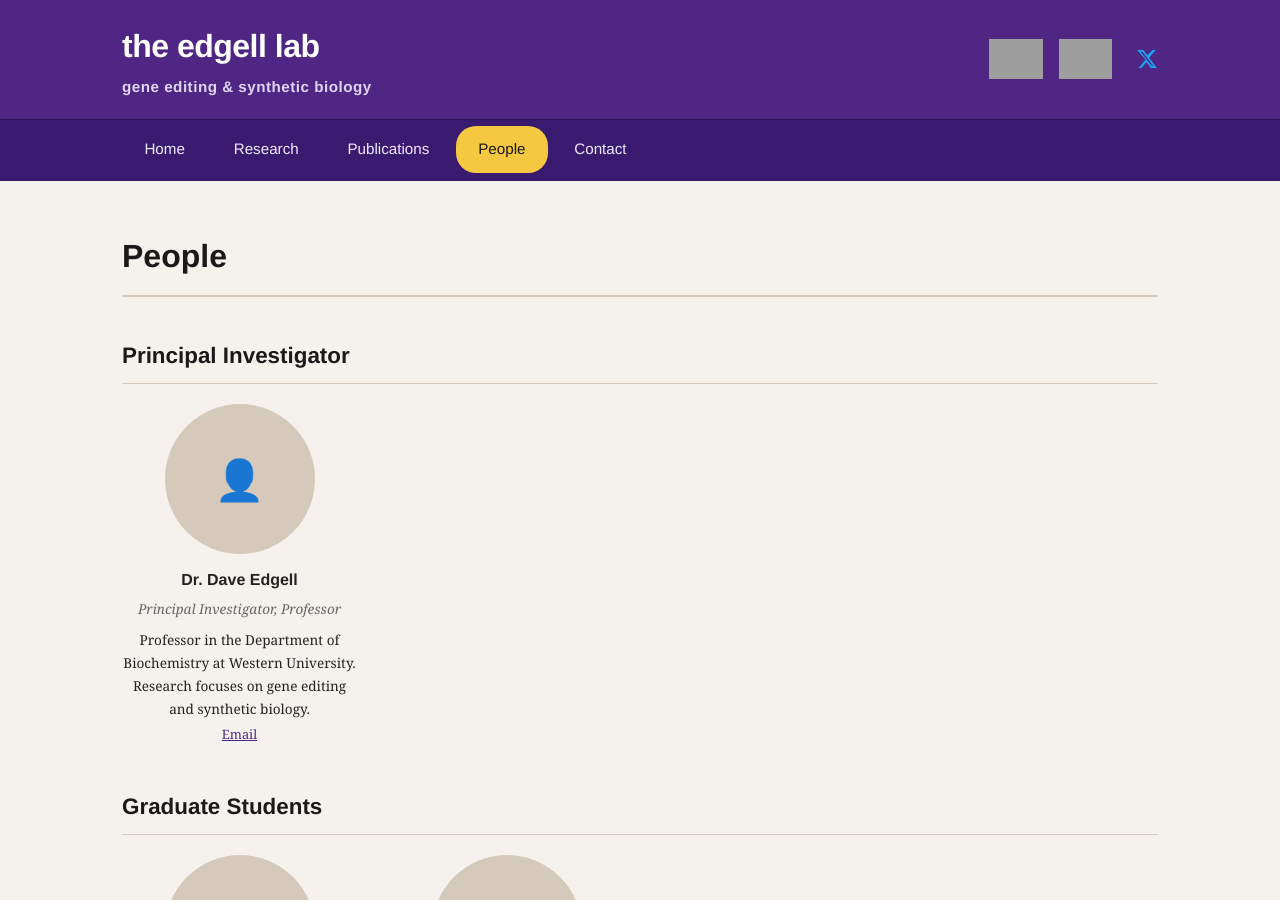
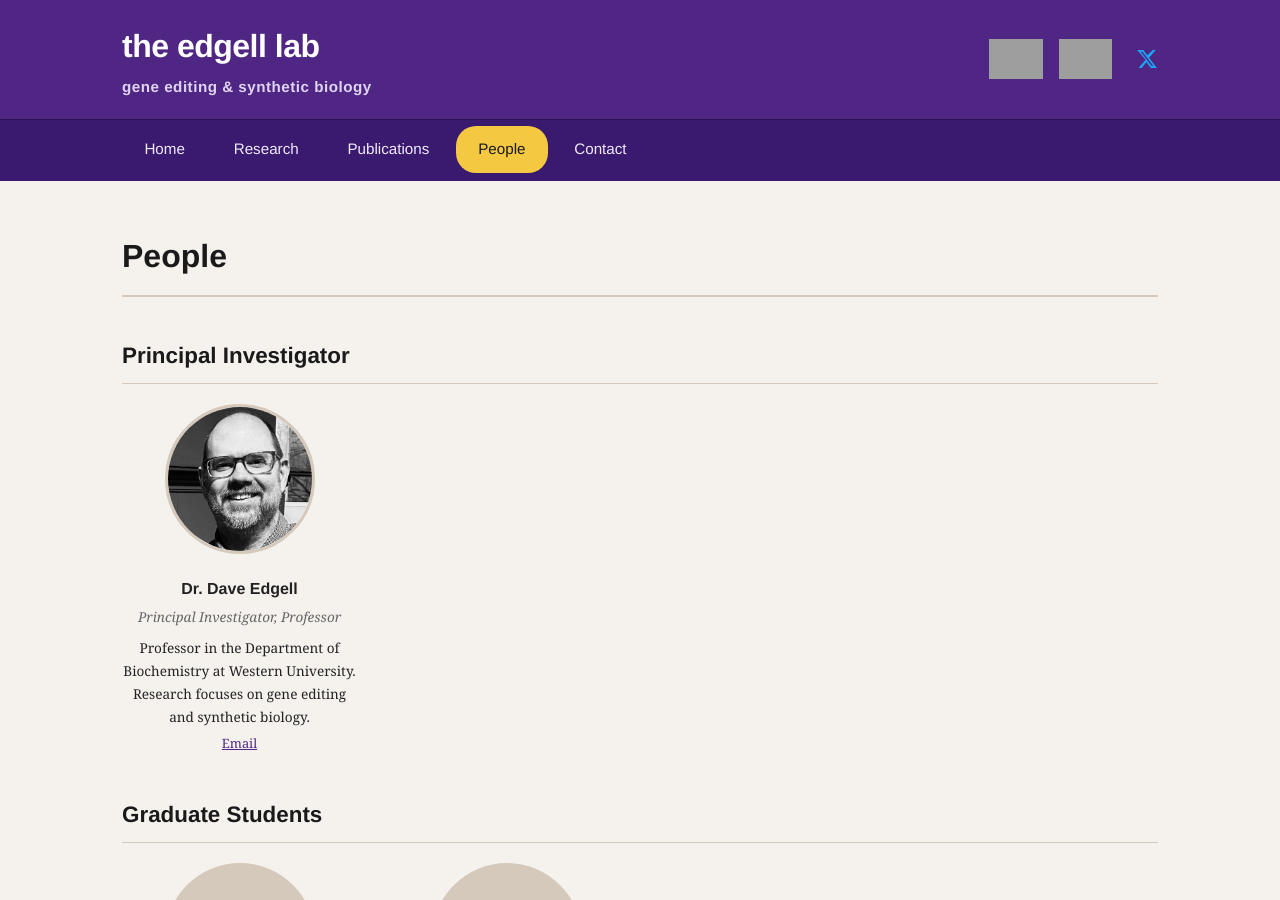
Before and after one commit to edgell-lab/edgell-lab.github.io, a Jekyll site: the page built from people.md, in a window 1280 px wide and 900 px high. Built offline with Jekyll 4.4.1, drawn with Linux system fonts in a browser that asks for light colours; grey boxes are pictures that could not be loaded.

Commit message:
Add Dave Edgell profile photo to People page

```diff
--- a/_data/people.yml
+++ b/_data/people.yml
@@ -5,7 +5,7 @@
 pi:
   - name: Dr. Dave Edgell
     role: Principal Investigator, Professor
-    photo: ""
+    photo: "dave-edgell.jpg"
     bio: "Professor in the Department of Biochemistry at Western University. Research focuses on gene editing and synthetic biology."
     email: dedgell@uwo.ca
 
```
Also changed, not shown: assets/images/dave-edgell.jpg (added).
